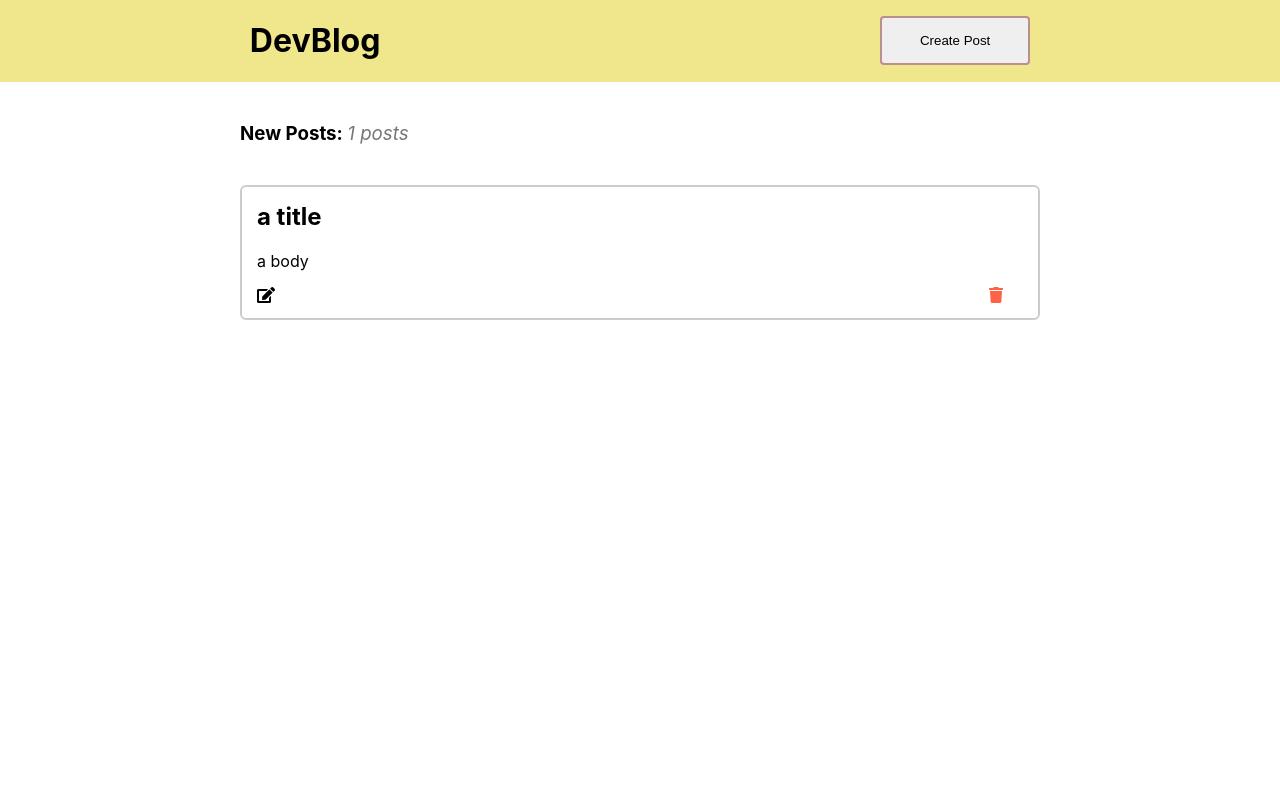
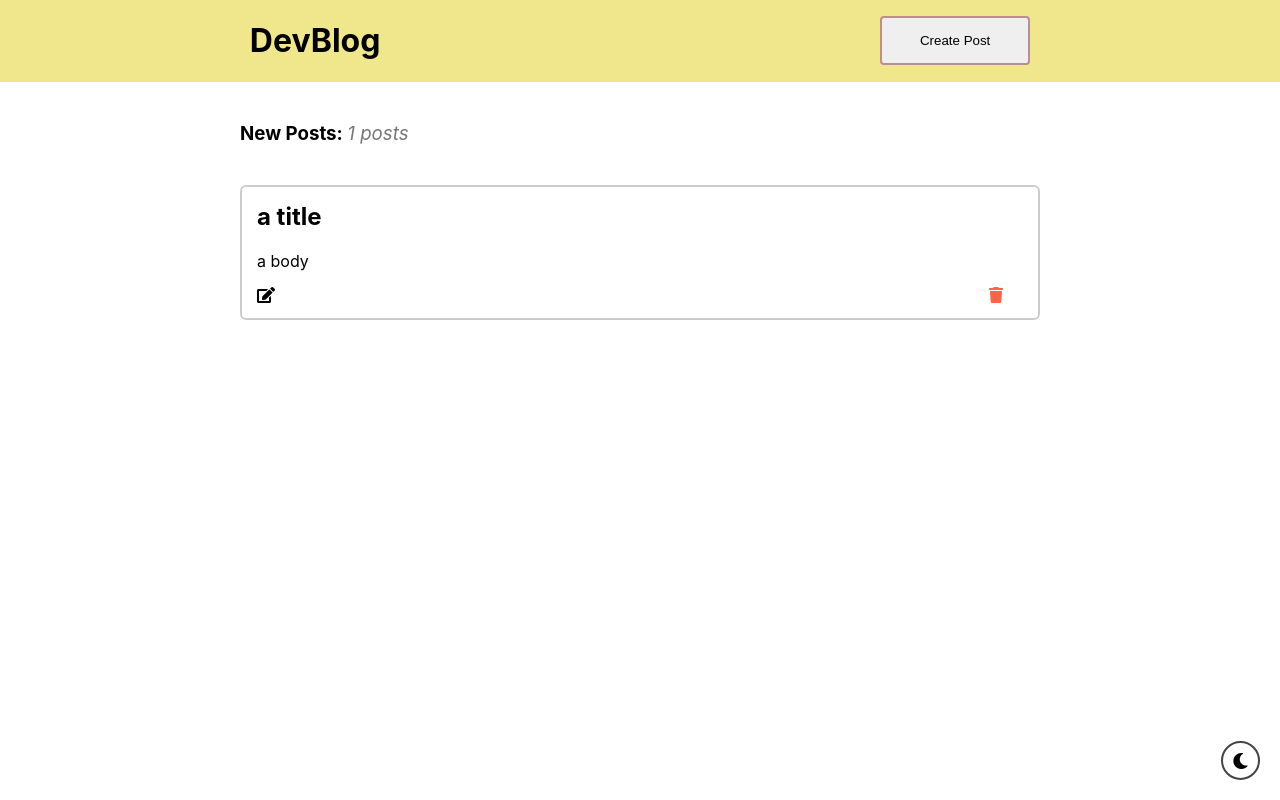
Before and after one commit to missvader/BLOG-REACT, a React (Create React App) app: page / in a window 1280 px wide. Built offline with nearby package versions, Linux system fonts and the light colour scheme.

Commit message:
actualizando app.js con AppProvider y AppContext

```diff
--- a/src/App.js
+++ b/src/App.js
@@ -1,20 +1,34 @@
 import './App.css';
 import "./App.dark.css";
-//Este blog tendrá un tema oscuro y uno claro, el tema oscuro aun no está configurado, por eso no funciona aun
+//Este blog tendrá un tema oscuro y uno claro
 import Header from './components/Header';
 import PostList from './components/PostList';
+import {AppContext, AppProvider} from "./context/AppState";
 
 function App() {
   return (
-    <div>
+    <AppProvider>
       <Header />
-      <main>
-        <h3>
-          New Posts: <span>1 posts</span> {/*hard-coded, will change later*/}
-        </h3>
-        <PostList />
-      </main>
-    </div>
+      <AppContext.Consumer>
+        {({ posts, darkTheme, setDarkTheme }) => (
+          <>
+            <main className={`${darkTheme ? 'dark' : ''}`}>
+              <h3>
+                New Posts: <span>1 posts</span> {/*hard-coded, will change later*/}
+              </h3>
+              <PostList />
+            </main>
+            <footer
+              onClick={() => setDarkTheme(!darkTheme)}
+              className={`${darkTheme ? 'dark' : ''}`}
+            >
+              <i className={`fas fa-${darkTheme ? 'sun' : 'moon'}`}></i>
+            </footer>
+          </>
+        )}
+        </AppContext.Consumer>
+    </AppProvider>
+
   );
 }
 
```
